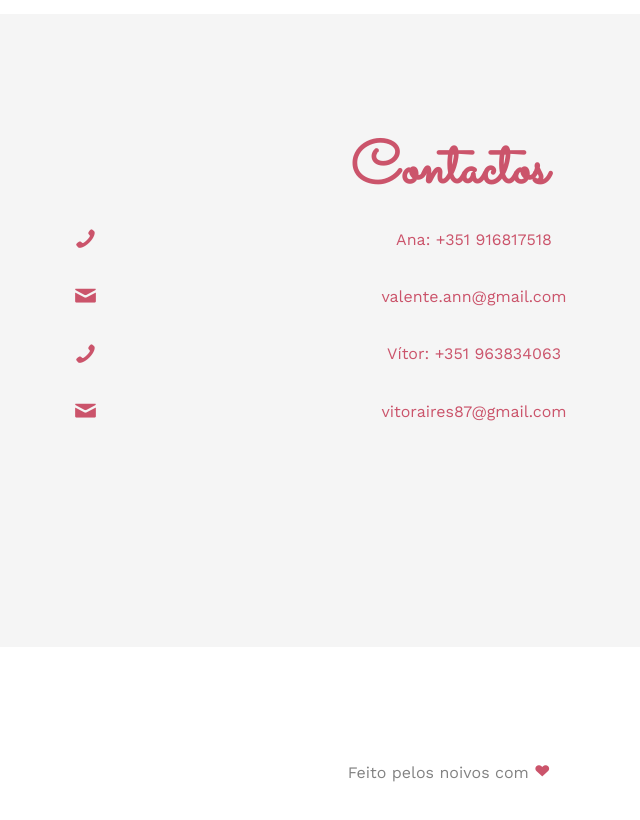
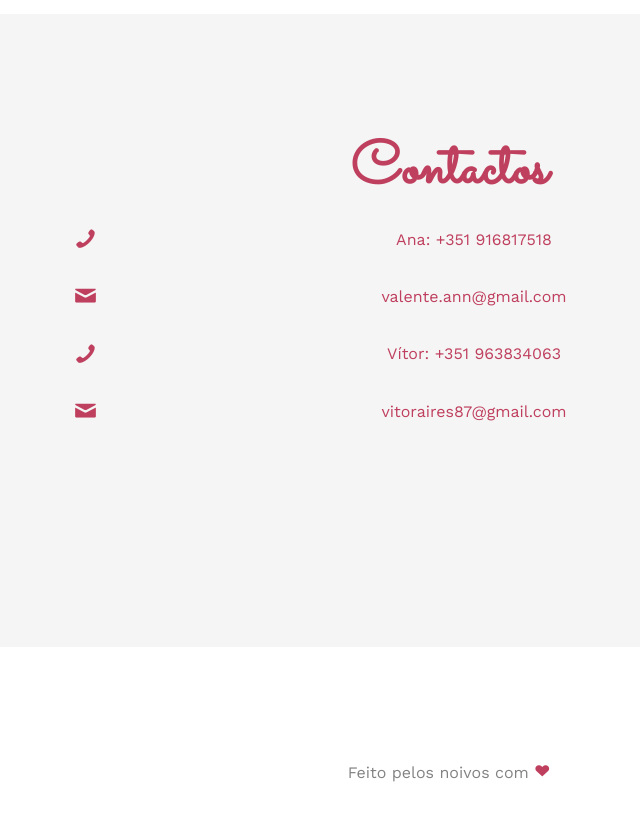
Before and after one commit to avalente88/ana-e-vitor, a plain HTML site: page help_page.html in a window 1280 px wide. Shown: the part 1720-2540 px from the top of the page, without its empty margins (191-831 px from the left). Drawn offline with nearby package versions, Linux system fonts and the light colour scheme; files whose address does not match are found by name.

Commit message:
new color rgb(191,63,94)

```diff
--- a/help_page.html
+++ b/help_page.html
@@ -133,7 +133,7 @@
 
 			<div class="row copyright">
 				<div class="col-md-12 text-center">
-					<p>Feito pelos noivos com <i style="color: #cb546b;" class="icon-heart2"></i></p>
+					<p>Feito pelos noivos com <i style="color: #bf3f5e" class="icon-heart2"></i></p>
 				</div>
 			</div>
 
--- a/sass/style.scss
+++ b/sass/style.scss
@@ -7,7 +7,7 @@ $grid-gutter-width: 40px !default;
 $border-radius-base:  4px !default;
 $padding-base-vertical: 14px !default;
 
-$brand-primary: #cb546b !default;
+$brand-primary: #bf3f5e !default;
 $brand-secondary: #118DF0 !default;
 
 $brand-white: #fff;
```
Also changed, not shown: index.html (+1 -1 lines), css/style.css.
